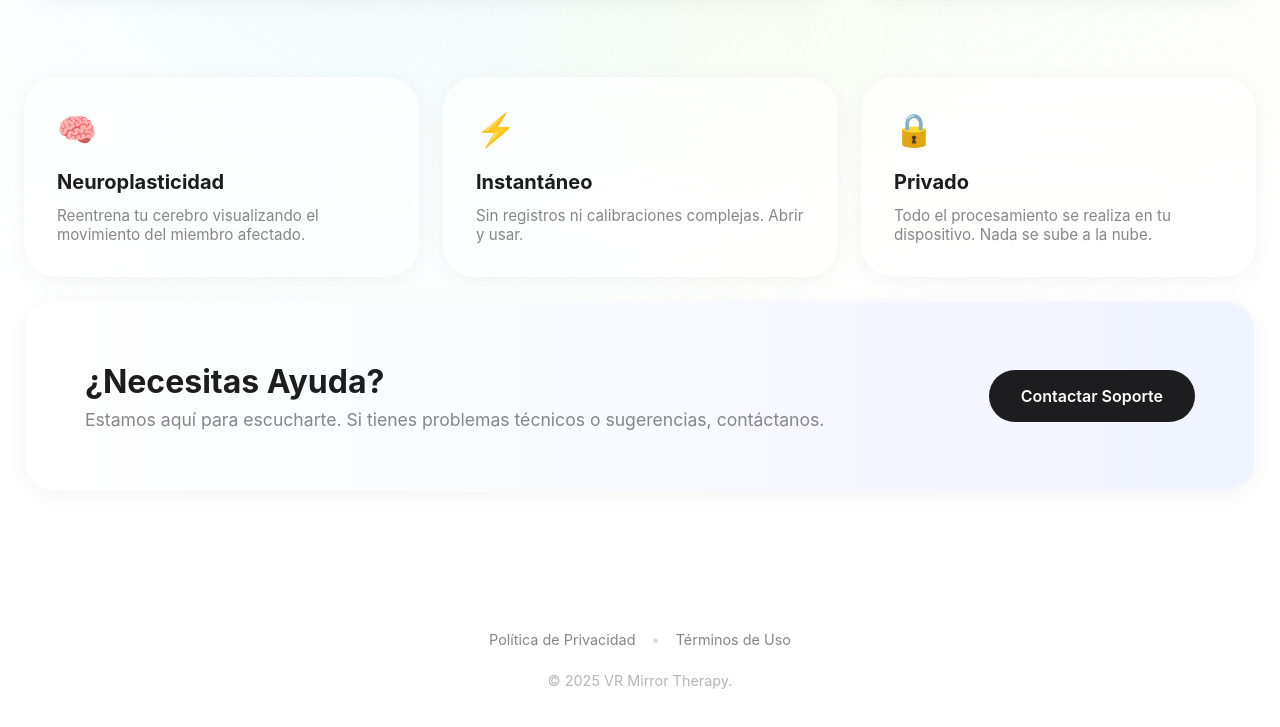
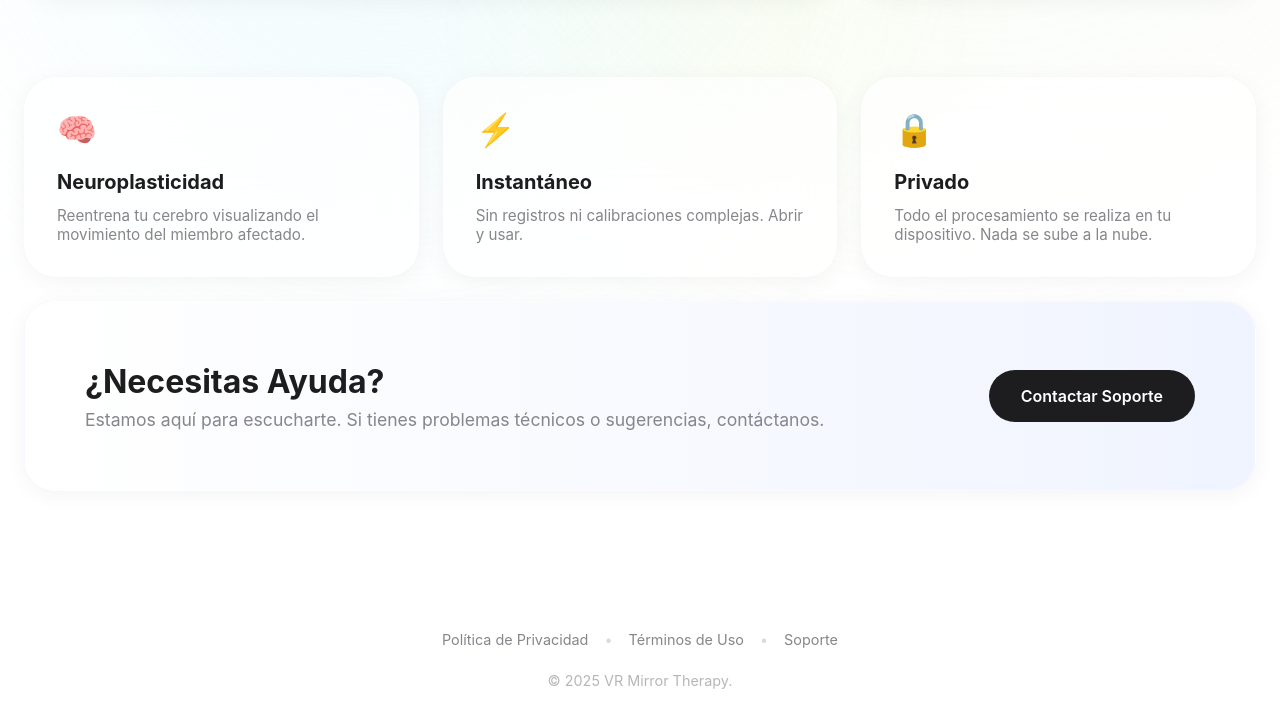
Before and after one commit to neocodebinary/vrtherapyweb, a plain HTML site: page index.html in a window 1280 px wide. Shown: the part 590-1317 px from the top of the page. Drawn offline with Linux system fonts and the light colour scheme.

Commit message:
Update index.html

```diff
--- a/index.html
+++ b/index.html
@@ -127,11 +127,13 @@
 
     </main>
 
-    <footer>
+<footer>
         <div class="legal-links">
             <a href="privacy.html" id="linkPrivacy">Política de Privacidad</a>
             <span style="opacity:0.3">•</span>
             <a href="terms.html" id="linkTerms">Términos de Uso</a>
+            <span style="opacity:0.3">•</span>
+            <a href="support.html" id="linkSupport">Soporte</a>
         </div>
         <div style="margin-top: 24px; opacity: 0.6;" id="txtCopyright">
             © 2025 VR Mirror Therapy.
@@ -141,4 +143,5 @@
     <script src="script.js"></script>
 </body>
 
+
 </html>
```
